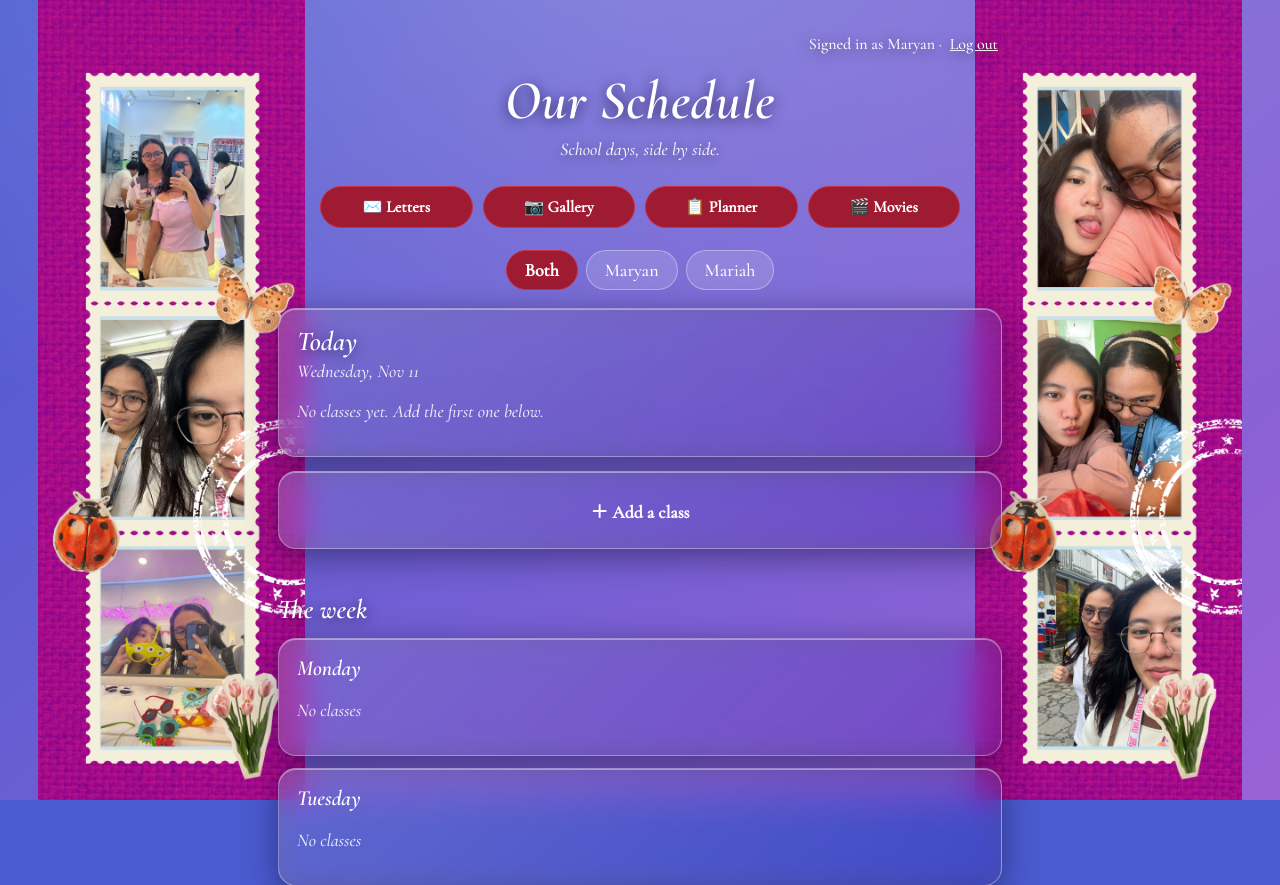
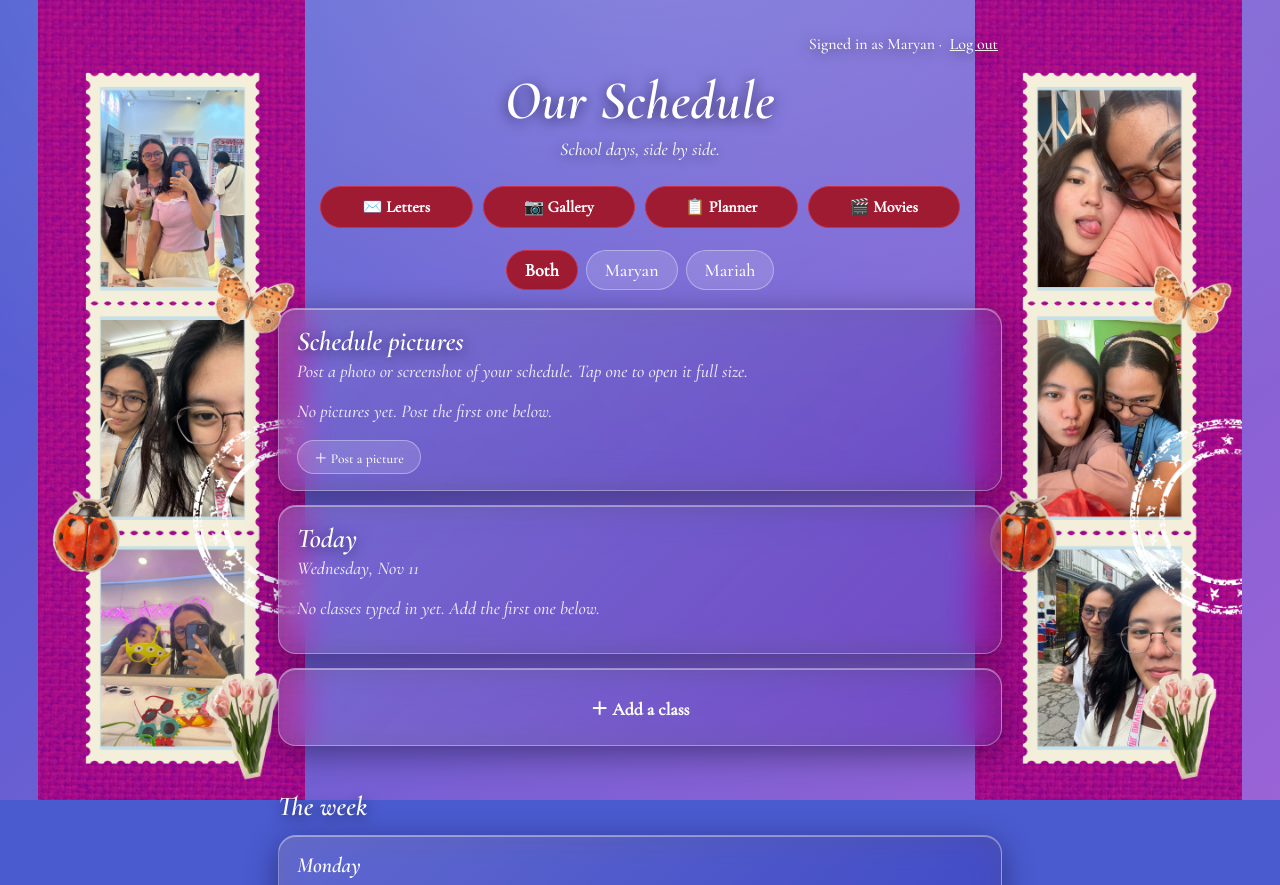
Before and after one commit to Mstar2-d/For-my-Baby, a Flask app: page /schedule in a window 1280 px wide. Shown: the top 885 px of the page. Run offline with Flask 3, Linux system fonts and the light colour scheme; the visitor is signed in with stand-in values (Sample User, id 1); data that the repository does not hold is empty.

Commit message:
Pictures for sched

```diff
--- a/main.py
+++ b/main.py
@@ -13,6 +13,7 @@ import db
 import drive_store
 import movies
 import planner
+import schedule_pics
 import timetable
 
 app = Flask(__name__)
@@ -181,6 +182,7 @@ def schedule_page():
     return render_template(
         "schedule.html",
         board=timetable.board(WHO_FILTERS.get(view)),
+        pics=schedule_pics.list_pics(WHO_FILTERS.get(view)),
         view=view,
         tabs=[("", "Both"), ("maryan", MY_NAME), ("mariah", HER_NAME)],
         names=[MY_NAME, HER_NAME],
@@ -228,6 +230,63 @@ def schedule_edit(class_id):
 @login_required
 def schedule_delete(class_id):
     timetable.delete_class(class_id)
+    return redirect(schedule_url())
+
+
+# ---------- Schedule pictures (Maryan and Mariah) ----------
+
+@app.post("/schedule/pics/upload")
+@login_required
+def schedule_pic_upload():
+    who = who_is_logged_in()
+    label = request.form.get("label", "")
+    files = [f for f in request.files.getlist("pics") if f and f.filename]
+    if not files:
+        flash("Choose a picture first.")
+        return redirect(schedule_url())
+
+    added = skipped = 0
+    for f in files:
+        try:
+            schedule_pics.save_pic(f.read(), who, label)
+            added += 1
+        except schedule_pics.BadImage:
+            skipped += 1
+        except Exception:
+            app.logger.exception("Schedule picture upload failed")
+            flash("Couldn’t save the picture. Please try again in a moment.")
+            return redirect(schedule_url())
+
+    if added:
+        flash(f"{added} {'picture' if added == 1 else 'pictures'} posted.")
+    if skipped:
+        flash(f"{skipped} skipped. Only JPG, PNG or WebP pictures up to {schedule_pics.MAX_MB} MB work.")
+    return redirect(schedule_url())
+
+
+@app.get("/schedule/pics/<pic_id>")
+@login_required
+def schedule_pic_view(pic_id):
+    try:
+        data = schedule_pics.get_pic(pic_id)
+    except Exception:
+        app.logger.exception("Could not load a schedule picture")
+        data = None
+    if data is None:
+        abort(404)
+    response = Response(data, mimetype="image/jpeg")
+    response.headers["Cache-Control"] = "private, max-age=86400"
+    return response
+
+
+@app.post("/schedule/pics/delete/<pic_id>")
+@login_required
+def schedule_pic_delete(pic_id):
+    try:
+        schedule_pics.delete_pic(pic_id)
+    except Exception:
+        app.logger.exception("Could not delete a schedule picture")
+        flash("Couldn’t delete that picture. Please try again.")
     return redirect(schedule_url())
 
 
@@ -523,7 +582,9 @@ def delete_photo(photo_id):
 
 @app.errorhandler(413)
 def too_big(error):
-    flash("That upload is too large. Try fewer photos at a time.")
+    flash("That upload is too large. Try fewer or smaller pictures at a time.")
+    if request.path.startswith("/schedule"):
+        return redirect(url_for("schedule_page"))
     return redirect(url_for("gallery"))
 
 
--- /dev/null
+++ b/schedule_pics.py
@@ -0,0 +1,124 @@
+"""Pictures of your school schedule, shown on the dashboard.
+
+Pictures are shrunk to a readable size, saved as JPEGs, and stored in the same
+database as the letters (see db.py), in a table called "schedule_pics".
+"""
+import io
+import re
+import uuid
+from datetime import datetime
+
+from PIL import Image, ImageOps
+from sqlalchemy import text
+
+import planner
+from db import engine
+
+MAX_MB = 10        # biggest file accepted
+MAX_SIDE = 2400    # the longest side is shrunk to this many pixels (big enough to read a timetable)
+SAFE_ID = re.compile(r"^[A-Za-z0-9]+$")
+
+Image.MAX_IMAGE_PIXELS = 60_000_000
+
+
+class BadImage(Exception):
+    """The file isn't a usable picture."""
+
+
+def _init():
+    """Creates the table the first time the site starts."""
+    binary = "BYTEA" if engine.dialect.name == "postgresql" else "BLOB"
+    with engine.begin() as conn:
+        conn.execute(text(f"""
+            CREATE TABLE IF NOT EXISTS schedule_pics (
+                id TEXT PRIMARY KEY,
+                owner TEXT NOT NULL,
+                label TEXT NOT NULL,
+                created TEXT NOT NULL,
+                data {binary} NOT NULL
+            )
+        """))
+
+
+_init()
+
+
+def prepare(data):
+    """Checks the file is a real JPG/PNG/WebP, fixes its rotation,
+    shrinks it, and returns it as a JPEG."""
+    if not data or len(data) > MAX_MB * 1024 * 1024:
+        raise BadImage("empty or too big")
+    try:
+        img = Image.open(io.BytesIO(data))
+        if img.format not in ("JPEG", "PNG", "WEBP"):
+            raise BadImage("unsupported type")
+        img = ImageOps.exif_transpose(img).convert("RGB")
+    except BadImage:
+        raise
+    except Exception as e:
+        raise BadImage("not an image") from e
+
+    img.thumbnail((MAX_SIDE, MAX_SIDE))
+    out = io.BytesIO()
+    img.save(out, "JPEG", quality=88, optimize=True)
+    return out.getvalue()
+
+
+def _date(iso):
+    try:
+        when = datetime.fromisoformat(iso)
+        return f"{when.strftime('%b')} {when.day}, {when.year}"
+    except ValueError:
+        return ""
+
+
+def list_pics(owner=None):
+    """Newest first. Pass a name to see only that person's pictures.
+    Doesn't load the pictures themselves, only their details."""
+    sql = "SELECT id, owner, label, created FROM schedule_pics"
+    params = {}
+    if owner:
+        sql += " WHERE owner = :owner"
+        params["owner"] = owner
+    sql += " ORDER BY created DESC"
+    with engine.connect() as conn:
+        rows = conn.execute(text(sql), params).mappings().all()
+    return [
+        {"id": r["id"], "owner": r["owner"], "label": r["label"], "date": _date(r["created"])}
+        for r in rows
+    ]
+
+
+def save_pic(data, owner, label):
+    jpeg = prepare(data)
+    label = " ".join(label.split())[:60]
+    with engine.begin() as conn:
+        conn.execute(
+            text("""INSERT INTO schedule_pics (id, owner, label, created, data)
+                    VALUES (:id, :owner, :label, :created, :data)"""),
+            {
+                "id": uuid.uuid4().hex,
+                "owner": owner,
+                "label": label,
+                "created": datetime.now(planner.TZ).isoformat(),
+                "data": jpeg,
+            },
+        )
+
+
+def get_pic(pic_id):
+    """Returns the picture's bytes, or None if it doesn't exist."""
+    if not SAFE_ID.match(pic_id):
+        return None
+    with engine.connect() as conn:
+        row = conn.execute(
+            text("SELECT data FROM schedule_pics WHERE id = :id"), {"id": pic_id}
+        ).first()
+    return bytes(row[0]) if row else None
+
+
+def delete_pic(pic_id):
+    if not SAFE_ID.match(pic_id):
+        return
+    with engine.begin() as conn:
+        conn.execute(text("DELETE FROM schedule_pics WHERE id = :id"), {"id": pic_id})
--- a/static/style.css
+++ b/static/style.css
@@ -1652,3 +1652,105 @@ textarea.reply-text:focus {
     text-shadow: none;
   }
 }
+
+/* ==========================================================================
+   17. SCHEDULE PICTURES
+   ========================================================================== */
+
+.pics {
+  margin-bottom: 14px;
+}
+
+/* One picture per row on phones, side by side on computers */
+.picgrid {
+  display: grid;
+  grid-template-columns: repeat(auto-fit, minmax(240px, 1fr));
+  gap: 12px;
+  margin-bottom: 12px;
+}
+
+.pic {
+  margin: 0;
+  padding: 8px;
+  background: rgba(255, 255, 255, 0.1);
+  border: 1px solid var(--glass-edge);
+  border-radius: 14px;
+}
+
+.pic a {
+  display: block;
+  overflow: hidden;
+  background: rgba(10, 6, 40, 0.25);
+  border-radius: 10px;
+}
+
+/* The whole picture shows, even tall ones; tap it to open it full size */
+.pic img {
+  display: block;
+  width: 100%;
+  height: auto;
+  max-height: 520px;
+  object-fit: contain;
+}
+
+.pic figcaption {
+  display: flex;
+  flex-wrap: wrap;
+  gap: 6px 10px;
+  align-items: center;
+  justify-content: space-between;
+  margin-top: 8px;
+  font-size: 0.92rem;
+  overflow-wrap: anywhere;
+}
+
+.pic .del {
+  padding: 2px 12px;
+  font-size: 0.85rem;
+  color: var(--error);
+  border-color: rgba(255, 179, 191, 0.6);
+}
+
+.pic .del:hover {
+  background: rgba(255, 179, 191, 0.18);
+}
+
+.pic-add {
+  margin-top: 6px;
+}
+
+/* The "choose a file" box in the post form */
+.sform input[type="file"] {
+  padding: 8px 10px;
+}
+
+.sform input[type="file"]::file-selector-button {
+  margin-right: 10px;
+  padding: 6px 14px;
+  font: inherit;
+  color: var(--text);
+  background: rgba(255, 255, 255, 0.14);
+  border: 1px solid var(--glass-edge);
+  border-radius: 999px;
+  cursor: pointer;
+}
+
+@media (max-width: 700px) {
+  .pic img {
+    max-height: 420px;
+  }
+}
+
+@media (pointer: coarse) {
+  .pic .del {
+    min-height: 38px;
+    padding: 4px 14px;
+  }
+}
+
+@media print {
+  .pic-add,
+  .pic form {
+    display: none;
+  }
+}
--- a/templates/schedule.html
+++ b/templates/schedule.html
@@ -73,7 +73,7 @@
     </form>
   </nav>
 
-  <nav class="tabs" aria-label="Whose classes">
+  <nav class="tabs" aria-label="Whose schedule">
     {% for key, label in tabs %}
       <a href="{{ url_for('schedule_page', who=key) if key else url_for('schedule_page') }}" class="{{ 'on' if view == key }}">{{ label }}</a>
     {% endfor %}
@@ -84,6 +84,48 @@
       <p class="note" role="status">{{ m }}</p>
     {% endfor %}
   {% endwith %}
+
+  <section class="panel pics" aria-label="Schedule pictures">
+    <h2>Schedule pictures</h2>
+    <p class="panel-sub">Post a photo or screenshot of your schedule. Tap one to open it full size.</p>
+
+    {% if pics %}
+      <div class="picgrid">
+        {% for p in pics %}
+          <figure class="pic">
+            <a href="{{ url_for('schedule_pic_view', pic_id=p['id']) }}" target="_blank" rel="noopener" aria-label="Open {{ p['owner'] }}’s schedule picture full size">
+              <img src="{{ url_for('schedule_pic_view', pic_id=p['id']) }}" alt="{{ p['owner'] }}’s schedule" loading="lazy">
+            </a>
+            <figcaption>
+              <span><span class="chip {{ p['owner']|lower }}">{{ p['owner'] }}</span>{% if p['label'] %} {{ p['label'] }}{% endif %}{% if p['date'] %} · {{ p['date'] }}{% endif %}</span>
+              <form class="inline" method="post" action="{{ url_for('schedule_pic_delete', pic_id=p['id']) }}" onsubmit="return confirm('Delete this picture?')">
+                <input type="hidden" name="view" value="{{ view }}">
+                <button type="submit" class="del" aria-label="Delete picture">Delete</button>
+              </form>
+            </figcaption>
+          </figure>
+        {% endfor %}
+      </div>
+    {% else %}
+      <p class="empty">No pictures yet. Post the first one below.</p>
+    {% endif %}
+
+    <details class="edit-class pic-add">
+      <summary>＋ Post a picture</summary>
+      <form class="sform" method="post" action="{{ url_for('schedule_pic_upload') }}" enctype="multipart/form-data" id="picForm">
+        <input type="hidden" name="view" value="{{ view }}">
+        <label class="wide">Picture (JPG, PNG or WebP, up to 10 MB)
+          <input type="file" name="pics" accept="image/jpeg,image/png,image/webp" multiple required>
+        </label>
+        <label class="wide">Label
+          <input type="text" name="label" maxlength="60" placeholder="optional, like Week of Nov 3" autocomplete="off">
+        </label>
+        <div class="btns">
+          <button type="submit" class="primary" id="picBtn">Post</button>
+        </div>
+      </form>
+    </details>
+  </section>
 
   <section class="panel" aria-label="Today">
     <h2>Today</h2>
@@ -97,7 +139,7 @@
         {% endfor %}
       </ul>
     {% elif board['total'] == 0 %}
-      <p class="empty">No classes yet. Add the first one below.</p>
+      <p class="empty">No classes typed in yet. Add the first one below.</p>
     {% else %}
       <p class="empty">No classes today. Enjoy the day.</p>
     {% endif %}
@@ -147,7 +189,7 @@
 </main>
 
 <script>
-  // Keeps your place on the page after saving or deleting a class
+  // Keeps your place on the page after saving or deleting
   document.addEventListener('submit', function () {
     try { sessionStorage.setItem('scheduleY', String(window.scrollY)); } catch (e) {}
   });
@@ -158,6 +200,16 @@
       sessionStorage.removeItem('scheduleY');
     }
   } catch (e) {}
+
+  // Stops double posting while a picture uploads
+  var picForm = document.getElementById('picForm');
+  if (picForm) {
+    picForm.addEventListener('submit', function () {
+      var btn = document.getElementById('picBtn');
+      btn.disabled = true;
+      btn.textContent = 'Posting…';
+    });
+  }
 </script>
 </body>
 </html>
```
